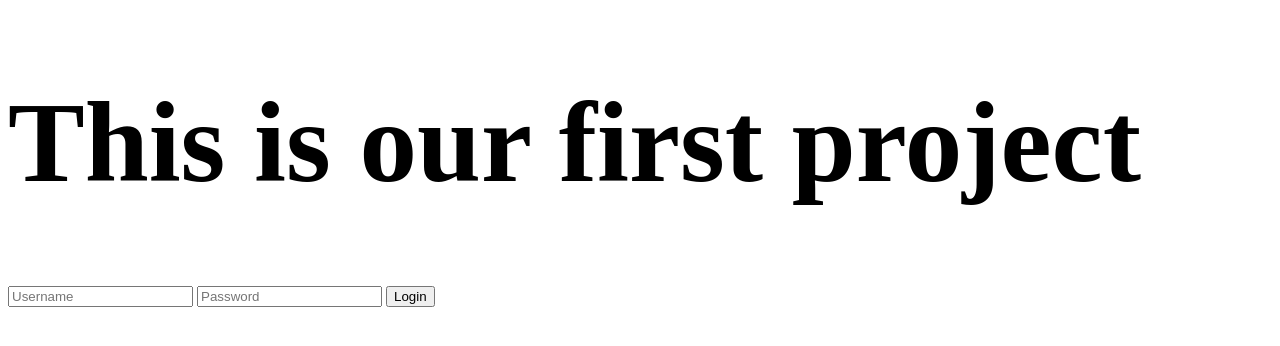
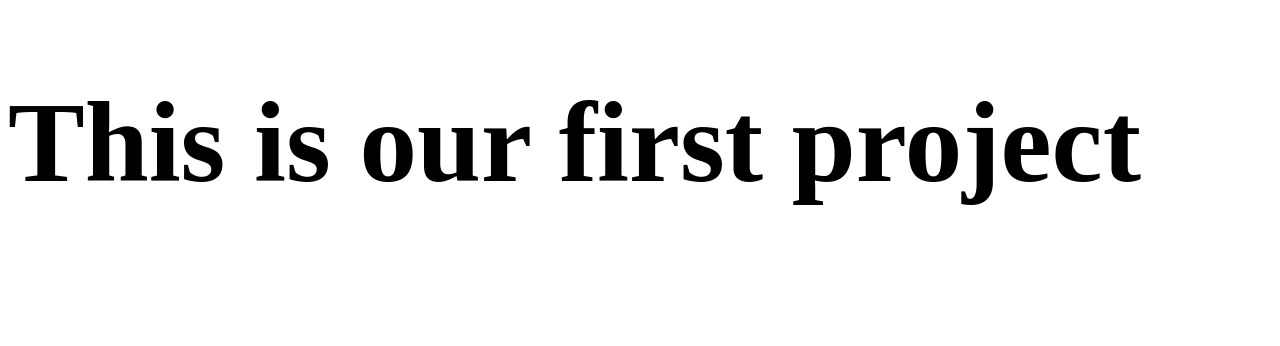
Before and after one commit to mssdigi/exercise-class-project, a plain HTML site: page index.html in a window 1280 px wide. Drawn offline with Linux system fonts and the light colour scheme.

Commit message:
delet login form

```diff
--- a/index.html
+++ b/index.html
@@ -18,16 +18,6 @@
     <h1>This is our first project</h1>
 
 
-    <input type="text" name="username" id="username" placeholder="Username"/>
-    <input type="password" name="password" id="password" placeholder="Password"/>
-
-    <input type="button" value="Login" name="submit" id="submit" />
-
-    <br>
-    <span id="loginResult"></span>
-
-
-
 
 
 
```
